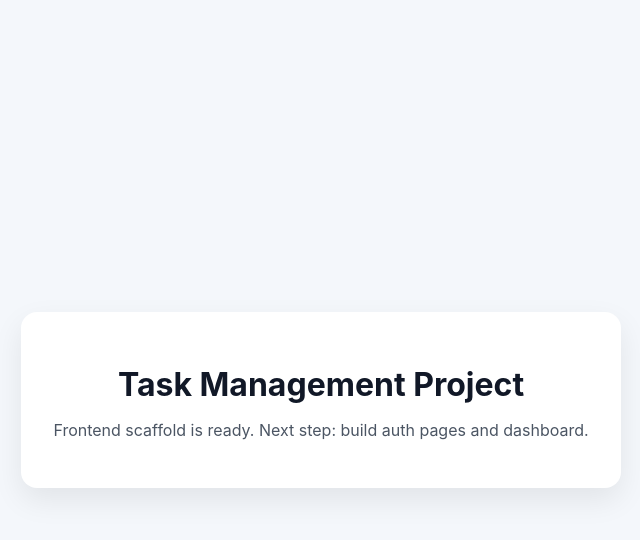
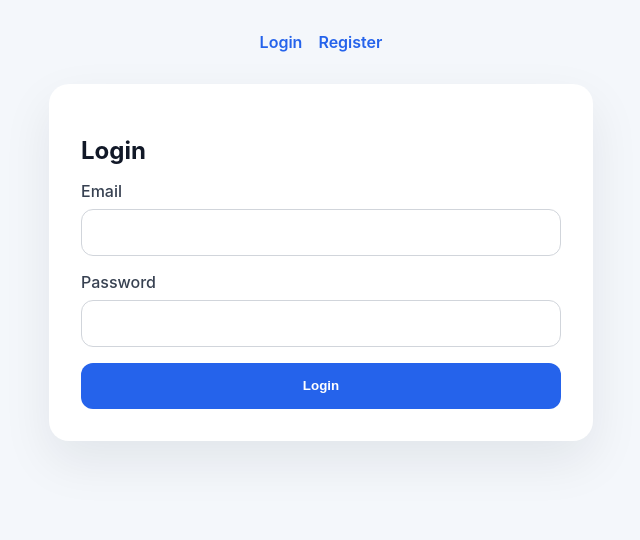
Before and after one commit to yogendher/Task-management-project, a React (Create React App) app in the folder frontend/: page /login in a window 1280 px wide. Shown: the top 540 px of the page, without its empty margins (319-959 px from the left). Built offline with nearby package versions, Linux system fonts and the light colour scheme.

Commit message:
Add frontend auth pages, routing, and API integration

```diff
--- a/frontend/src/App.css
+++ b/frontend/src/App.css
@@ -1,24 +1,82 @@
 .App {
-  text-align: center;
   min-height: 100vh;
-  display: flex;
-  align-items: center;
-  justify-content: center;
   background: #f4f7fb;
+  padding: 2rem;
 }
 
-.App-header {
+.nav-bar {
+  display: flex;
+  justify-content: center;
+  gap: 1rem;
+  margin-bottom: 2rem;
+}
+
+.nav-bar a {
+  text-decoration: none;
+  color: #2563eb;
+  font-weight: 600;
+}
+
+.content-container {
+  display: flex;
+  justify-content: center;
+}
+
+.auth-page,
+.dashboard-page {
+  width: min(480px, 100%);
   background: white;
   padding: 2rem;
-  border-radius: 16px;
-  box-shadow: 0 12px 30px rgba(0, 0, 0, 0.08);
+  border-radius: 20px;
+  box-shadow: 0 20px 50px rgba(15, 23, 42, 0.08);
 }
 
-.App-header h1 {
+.auth-page h2,
+.dashboard-page h2 {
   margin-bottom: 1rem;
   color: #111827;
 }
 
-.App-header p {
-  color: #4b5563;
+.auth-form {
+  display: grid;
+  gap: 1rem;
 }
+
+.auth-form label {
+  display: grid;
+  gap: 0.5rem;
+  color: #374151;
+  font-weight: 500;
+}
+
+.auth-form input {
+  padding: 0.85rem 1rem;
+  border: 1px solid #d1d5db;
+  border-radius: 12px;
+  font-size: 1rem;
+}
+
+.auth-form button {
+  padding: 0.95rem 1rem;
+  border: none;
+  border-radius: 12px;
+  background: #2563eb;
+  color: white;
+  font-weight: 700;
+  cursor: pointer;
+}
+
+.error {
+  color: #dc2626;
+  margin-top: 0.5rem;
+}
+
+.dashboard-page button {
+  margin-top: 1.5rem;
+  padding: 0.95rem 1rem;
+  border: none;
+  border-radius: 12px;
+  background: #ef4444;
+  color: white;
+  cursor: pointer;
+}
--- a/frontend/src/App.js
+++ b/frontend/src/App.js
@@ -1,13 +1,38 @@
+import { BrowserRouter as Router, Routes, Route, Link } from 'react-router-dom';
+import { AuthProvider } from './context/AuthContext';
+import ProtectedRoute from './components/ProtectedRoute';
+import Login from './pages/Login';
+import Register from './pages/Register';
+import Dashboard from './pages/Dashboard';
 import './App.css';
 
 function App() {
   return (
-    <div className="App">
-      <header className="App-header">
-        <h1>Task Management Project</h1>
-        <p>Frontend scaffold is ready. Next step: build auth pages and dashboard.</p>
-      </header>
-    </div>
+    <AuthProvider>
+      <Router>
+        <div className="App">
+          <nav className="nav-bar">
+            <Link to="/login">Login</Link>
+            <Link to="/register">Register</Link>
+          </nav>
+          <div className="content-container">
+            <Routes>
+              <Route path="/login" element={<Login />} />
+              <Route path="/register" element={<Register />} />
+              <Route
+                path="/dashboard"
+                element={
+                  <ProtectedRoute>
+                    <Dashboard />
+                  </ProtectedRoute>
+                }
+              />
+              <Route path="*" element={<Login />} />
+            </Routes>
+          </div>
+        </div>
+      </Router>
+    </AuthProvider>
   );
 }
 
--- /dev/null
+++ b/frontend/src/components/ProtectedRoute.js
@@ -0,0 +1,15 @@
+import React, { useContext } from 'react';
+import { Navigate } from 'react-router-dom';
+import { AuthContext } from '../context/AuthContext';
+
+const ProtectedRoute = ({ children }) => {
+  const { user, loading } = useContext(AuthContext);
+
+  if (loading) {
+    return <div>Loading...</div>;
+  }
+
+  return user ? children : <Navigate to="/login" replace />;
+};
+
+export default ProtectedRoute;
--- /dev/null
+++ b/frontend/src/context/AuthContext.js
@@ -0,0 +1,48 @@
+import React, { createContext, useState, useEffect } from 'react';
+import { setAuthToken, getUserProfile } from '../services/api';
+
+export const AuthContext = createContext();
+
+export const AuthProvider = ({ children }) => {
+  const [user, setUser] = useState(null);
+  const [token, setToken] = useState(localStorage.getItem('token'));
+  const [loading, setLoading] = useState(true);
+  const [error, setError] = useState(null);
+
+  useEffect(() => {
+    if (token) {
+      setAuthToken(token);
+      localStorage.setItem('token', token);
+      getUserProfile()
+        .then((response) => setUser(response.data.user))
+        .catch(() => {
+          setUser(null);
+          setToken(null);
+          localStorage.removeItem('token');
+          setAuthToken(null);
+        })
+        .finally(() => setLoading(false));
+    } else {
+      setLoading(false);
+    }
+  }, [token]);
+
+  const logout = () => {
+    setToken(null);
+    setUser(null);
+    localStorage.removeItem('token');
+    setAuthToken(null);
+  };
+
+  const login = (tokenValue, userData) => {
+    setToken(tokenValue);
+    setUser(userData);
+    setError(null);
+  };
+
+  return (
+    <AuthContext.Provider value={{ user, token, login, logout, loading, error, setError }}>
+      {children}
+    </AuthContext.Provider>
+  );
+};
--- /dev/null
+++ b/frontend/src/pages/Dashboard.js
@@ -0,0 +1,16 @@
+import React, { useContext } from 'react';
+import { AuthContext } from '../context/AuthContext';
+
+const Dashboard = () => {
+  const { user, logout } = useContext(AuthContext);
+
+  return (
+    <div className="dashboard-page">
+      <h2>Welcome, {user?.name}</h2>
+      <p>This is your task management dashboard.</p>
+      <button onClick={logout}>Logout</button>
+    </div>
+  );
+};
+
+export default Dashboard;
--- /dev/null
+++ b/frontend/src/pages/Login.js
@@ -0,0 +1,50 @@
+import React, { useState, useContext } from 'react';
+import { useNavigate } from 'react-router-dom';
+import { loginUser } from '../services/api';
+import { AuthContext } from '../context/AuthContext';
+
+const Login = () => {
+  const [form, setForm] = useState({ email: '', password: '' });
+  const [message, setMessage] = useState(null);
+  const { login, setError } = useContext(AuthContext);
+  const navigate = useNavigate();
+
+  const handleChange = (e) => {
+    setForm({ ...form, [e.target.name]: e.target.value });
+  };
+
+  const handleSubmit = async (e) => {
+    e.preventDefault();
+    setMessage(null);
+    setError(null);
+
+    try {
+      const response = await loginUser(form);
+      const { token, user } = response.data;
+      login(token, user);
+      navigate('/dashboard');
+    } catch (error) {
+      setMessage(error.response?.data?.message || 'Login failed');
+    }
+  };
+
+  return (
+    <div className="auth-page">
+      <h2>Login</h2>
+      <form onSubmit={handleSubmit} className="auth-form">
+        <label>
+          Email
+          <input name="email" type="email" value={form.email} onChange={handleChange} required />
+        </label>
+        <label>
+          Password
+          <input name="password" type="password" value={form.password} onChange={handleChange} required />
+        </label>
+        <button type="submit">Login</button>
+        {message && <p className="error">{message}</p>}
+      </form>
+    </div>
+  );
+};
+
+export default Login;
--- /dev/null
+++ b/frontend/src/pages/Register.js
@@ -0,0 +1,54 @@
+import React, { useState, useContext } from 'react';
+import { useNavigate } from 'react-router-dom';
+import { registerUser } from '../services/api';
+import { AuthContext } from '../context/AuthContext';
+
+const Register = () => {
+  const [form, setForm] = useState({ name: '', email: '', password: '' });
+  const [message, setMessage] = useState(null);
+  const { login, setError } = useContext(AuthContext);
+  const navigate = useNavigate();
+
+  const handleChange = (e) => {
+    setForm({ ...form, [e.target.name]: e.target.value });
+  };
+
+  const handleSubmit = async (e) => {
+    e.preventDefault();
+    setMessage(null);
+    setError(null);
+
+    try {
+      const response = await registerUser(form);
+      const { token, user } = response.data;
+      login(token, user);
+      navigate('/dashboard');
+    } catch (error) {
+      setMessage(error.response?.data?.message || 'Registration failed');
+    }
+  };
+
+  return (
+    <div className="auth-page">
+      <h2>Register</h2>
+      <form onSubmit={handleSubmit} className="auth-form">
+        <label>
+          Name
+          <input name="name" value={form.name} onChange={handleChange} required />
+        </label>
+        <label>
+          Email
+          <input name="email" type="email" value={form.email} onChange={handleChange} required />
+        </label>
+        <label>
+          Password
+          <input name="password" type="password" value={form.password} onChange={handleChange} required minLength={6} />
+        </label>
+        <button type="submit">Register</button>
+        {message && <p className="error">{message}</p>}
+      </form>
+    </div>
+  );
+};
+
+export default Register;
--- /dev/null
+++ b/frontend/src/services/api.js
@@ -0,0 +1,22 @@
+import axios from 'axios';
+
+const api = axios.create({
+  baseURL: '/api',
+  headers: {
+    'Content-Type': 'application/json',
+  },
+});
+
+export const setAuthToken = (token) => {
+  if (token) {
+    api.defaults.headers.common.Authorization = `Bearer ${token}`;
+  } else {
+    delete api.defaults.headers.common.Authorization;
+  }
+};
+
+export const registerUser = (data) => api.post('/auth/register', data);
+export const loginUser = (data) => api.post('/auth/login', data);
+export const getUserProfile = () => api.get('/auth/profile');
+
+export default api;
```
Also changed, not shown: frontend/package.json (+16 -3 lines).
